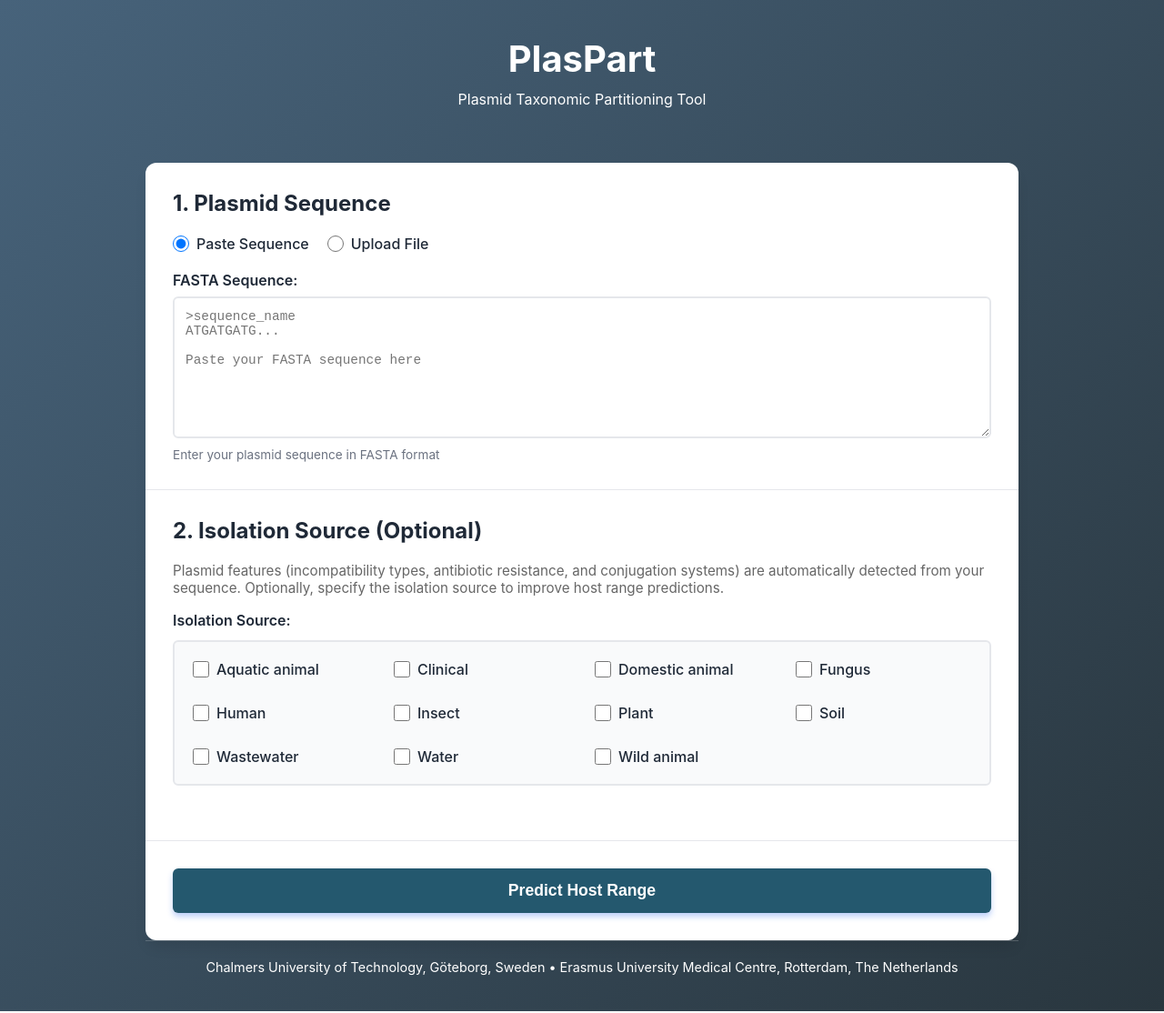
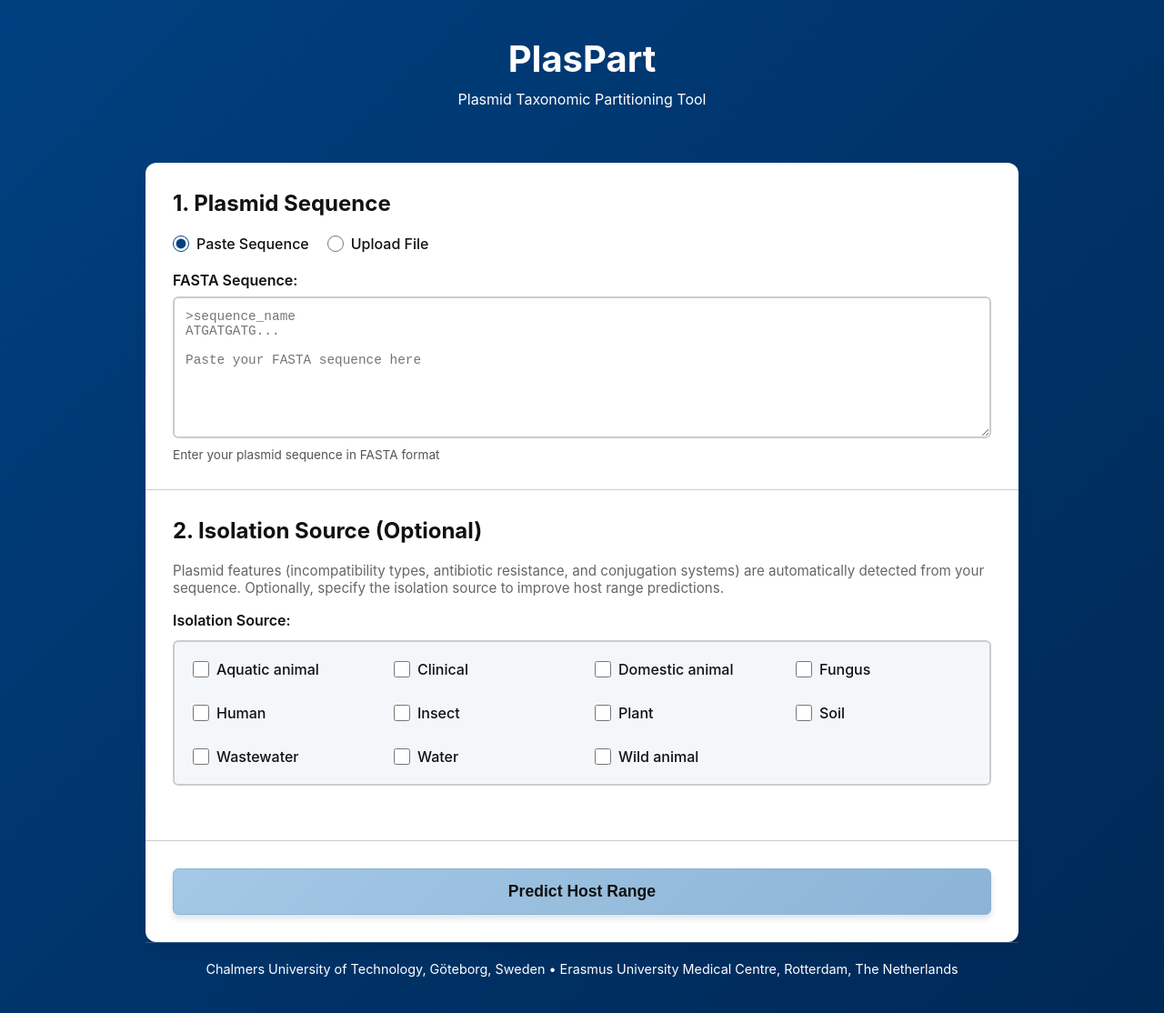
Before and after one commit to davidgllund/PlasPredict-Tool, a Flask app: page / in a window 1280 px wide. Shown: the whole page at 91% size. Run offline with Flask 3, Linux system fonts and the light colour scheme; parts of the project's set-up code (start-up, migrations or seed data) failed here and were passed over.

Commit message:
update color palette

```diff
--- a/app/static/style.css
+++ b/app/static/style.css
@@ -6,16 +6,18 @@
 }
 
 :root {
-    --primary-color: #24586e;
-    --primary-dark: #1a3d52;
-    --primary-light: #d4e6f1;
+    /* Color adaptation based on the PlasPredict layout */
+    --primary-color: #a4c8e6;       /* Soft light blue for primary actions/accents */
+    --primary-dark: #8cb4d6;        /* Deeper accent blue for hovers */
+    --primary-light: #d0e2f0;       /* Highlight background fills */
+    --header-bg: #004080;           /* Deep navy blue for the page background/accents */
     --success-color: #27ae60;
     --error-color: #e74c3c;
     --warning-color: #f39c12;
-    --text-dark: #1f2937;
-    --text-light: #6b7280;
-    --border-color: #e5e7eb;
-    --bg-light: #f9fafb;
+    --text-dark: #111111;           /* Crisp dark text */
+    --text-light: #555555;          /* Muted body text */
+    --border-color: #cccccc;        /* Neutral form borders */
+    --bg-light: #f4f7f9;            /* Page background tint from the image */
     --shadow: 0 1px 3px 0 rgba(0, 0, 0, 0.1), 0 1px 2px 0 rgba(0, 0, 0, 0.06);
     --shadow-lg: 0 10px 15px -3px rgba(0, 0, 0, 0.1);
 }
@@ -26,7 +28,8 @@ body {
         sans-serif;
     -webkit-font-smoothing: antialiased;
     -moz-osx-font-smoothing: grayscale;
-    background: linear-gradient(135deg, #47637b 0%, #29363e 100%);
+    /* Kept your original gradient format, adapted to PlasPredict colors */
+    background: linear-gradient(135deg, var(--header-bg) 0%, #002855 100%);
     color: var(--text-dark);
     min-height: 100vh;
 }
@@ -106,6 +109,7 @@ main {
     cursor: pointer;
     width: 18px;
     height: 18px;
+    accent-color: var(--header-bg);
 }
 
 /* Input Divs */
@@ -214,10 +218,10 @@ select[multiple] option {
 
 select[multiple] option:checked {
     background: linear-gradient(
-        var(--primary-color),
-        var(--primary-color)
+        var(--header-bg),
+        var(--header-bg)
     );
-    background-color: var(--primary-color) !important;
+    background-color: var(--header-bg) !important;
     color: white;
 }
 
@@ -252,31 +256,34 @@ select[multiple] option:checked {
     cursor: pointer;
     width: 18px;
     height: 18px;
-    accent-color: var(--primary-color);
+    accent-color: var(--header-bg);
 }
 
-.checkbox-group input[type="checkbox"]:checked + {
-    color: var(--primary-dark);
+.checkbox-group input[type="checkbox"]:checked + span {
+    color: var(--header-bg);
+    font-weight: bold;
 }
 
 /* Buttons */
 .btn-submit {
     width: 100%;
     padding: 14px 24px;
-    background: linear-gradient(135deg, var(--primary-color), var(--primary-color));
-    color: white;
-    border: none;
+    /* Clean gradient style using the new color scheme */
+    background: linear-gradient(135deg, var(--primary-color), var(--primary-dark));
+    color: var(--text-dark);
+    border: 1px solid var(--primary-dark);
     border-radius: 6px;
     font-size: 1.1rem;
     font-weight: 600;
     cursor: pointer;
     transition: all 0.3s;
-    box-shadow: 0 4px 6px rgba(37, 99, 235, 0.3);
+    box-shadow: 0 4px 6px rgba(0, 64, 128, 0.15);
 }
 
 .btn-submit:hover:not(:disabled) {
     transform: translateY(-2px);
-    box-shadow: 0 6px 12px rgba(37, 99, 235, 0.4);
+    box-shadow: 0 6px 12px rgba(0, 64, 128, 0.25);
+    background: var(--primary-dark);
 }
 
 .btn-submit:active:not(:disabled) {
```
Also changed, not shown: other parts of app/static/style.css (+13 -13 lines).
